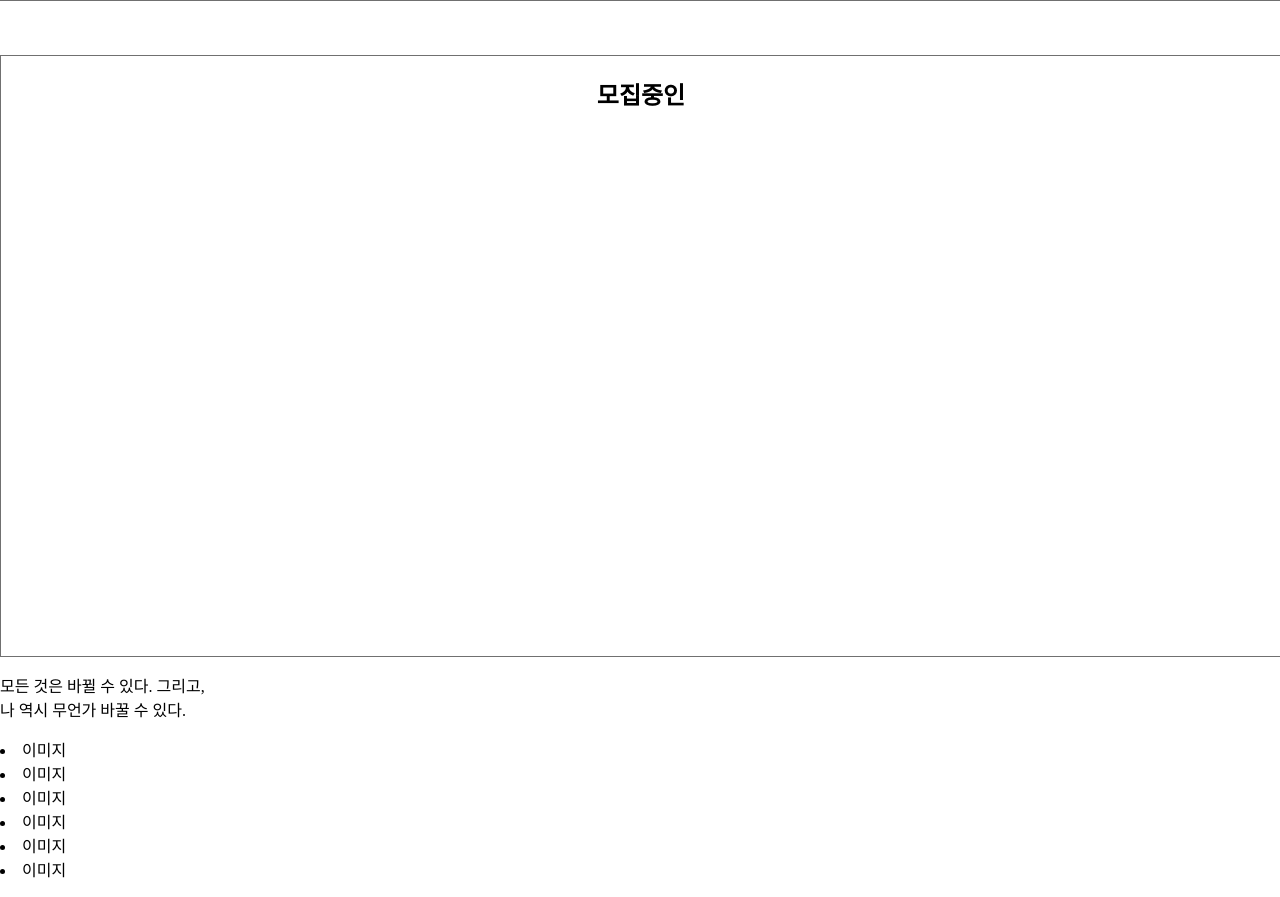
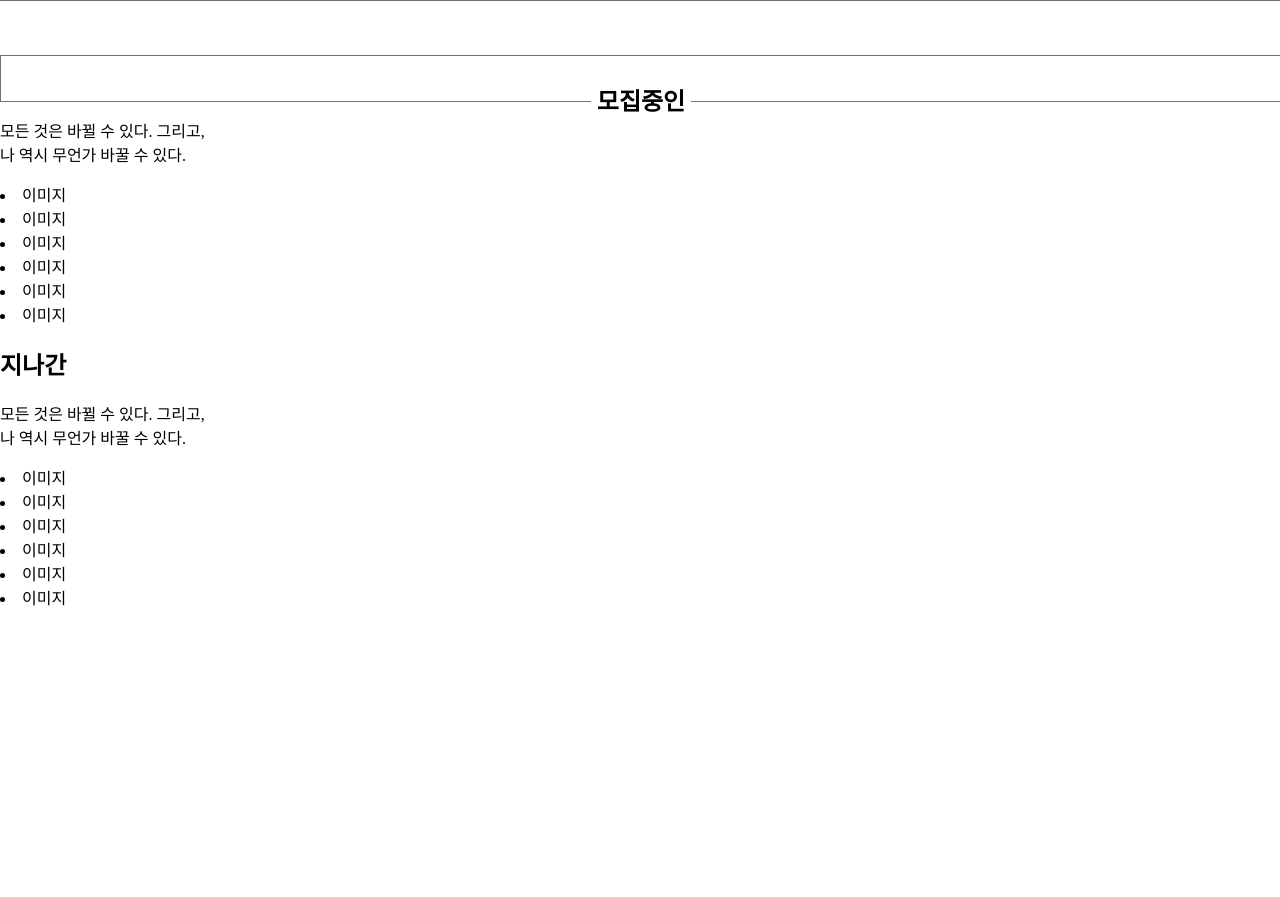
Before and after one commit to GJAI-School/2020-GJAI-Hackerton, a Django app: page / in a window 1280 px wide. Shown: the part 850-1747 px from the top of the page. After the commit the page ends 1456 px from the top, so only its background shows below. Run offline with Django 3.2, Linux system fonts and the light colour scheme.

Commit message:
모집중 글박스 선 위로 올리기
성공

```diff
--- a/doya/firstapp/static/main.css
+++ b/doya/firstapp/static/main.css
@@ -186,17 +186,27 @@ header .menu_img{
 /* 메인페이지 모집중인 */
 .main_box1{
     width: 100%;
-    height: 600px;
+    height: 45px;
     margin-top: 50px;
     border: solid 1px;
     border-color: #707070;
+
+    display: flex;
+    justify-content: center;
+    /* align-items: center; */
 }
 
 .main_text1{
-    display: flex;
+    position: absolute;
+    /* display: flex;
     justify-content: center;
-    align-items: center;
+    align-items: center; */
     background-color: white;
+
+    display:inline-block;
+    padding: 5px;
+    border: solid 1px;
+    border-color:white;
 }
 
 /* 메인페이지 지나간 */
```
